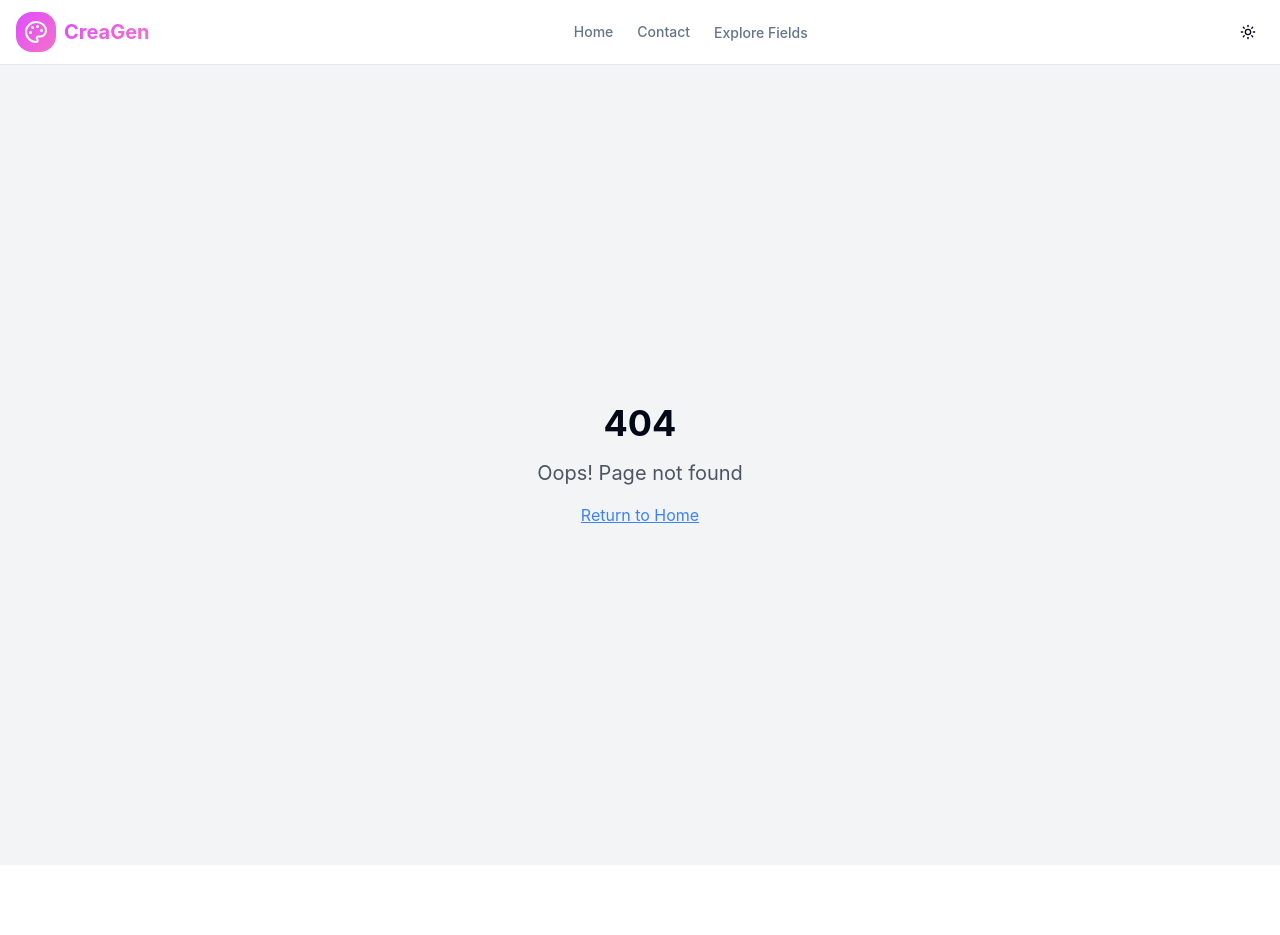
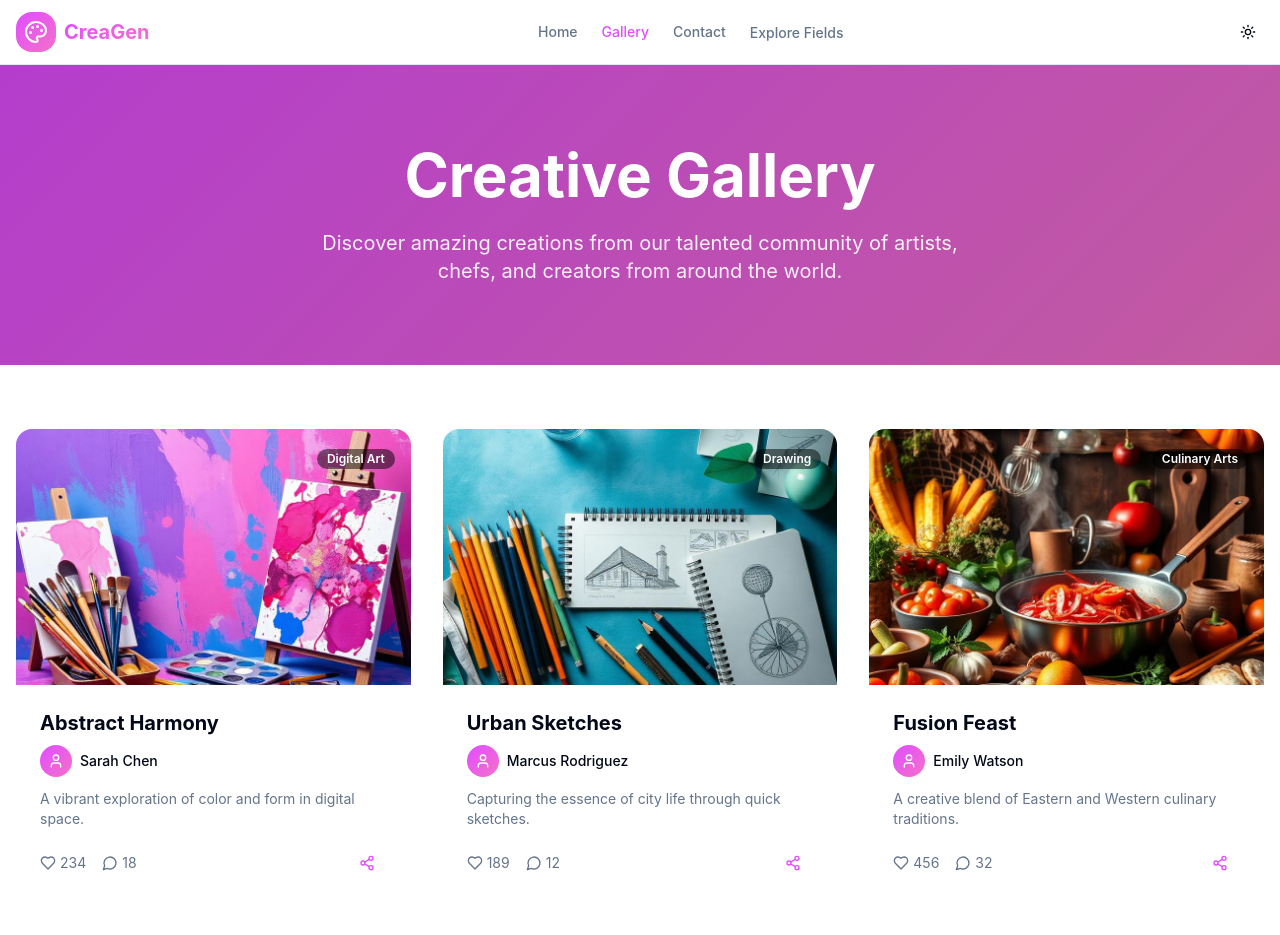
Before and after one commit to Noumek2/CreaGen, a React (Vite) app: page /gallery in a window 1280 px wide. Before the commit this address had no page. Shown: the top 935 px of the page. Before the commit the page ends 865 px from the top, so only its background shows below. Built offline with nearby package versions, Linux system fonts and the light colour scheme.

Commit message:
Add Gallery Page

```diff
--- a/src/App.tsx
+++ b/src/App.tsx
@@ -8,6 +8,7 @@ import { ThemeProvider } from "@/components/ThemeProvider";
 import Navigation from "@/components/Navigation";
 import Index from "./pages/Index";
 import Auth from "./pages/Auth";
+import Gallery from "./pages/Gallery";
 import Contact from "./pages/Contact";
 import PaintingPage from "./pages/PaintingPage";
 import DrawingPage from "./pages/DrawingPage";
@@ -28,6 +29,7 @@ const AppContent = () => {
       <Routes>
         <Route path="/" element={<Index />} />
         <Route path="/auth" element={<Auth />} />
+        <Route path="/gallery" element={<Gallery />} />
         <Route path="/contact" element={<Contact />} />
         <Route path="/painting" element={<PaintingPage />} />
         <Route path="/drawing" element={<DrawingPage />} />
--- a/src/components/Hero.tsx
+++ b/src/components/Hero.tsx
@@ -85,10 +85,12 @@ export const Hero = () => {
             Start Creating
             <Palette className="ml-2 h-5 w-5" />
           </Button>
-          <Button variant="outline" size="lg" className="text-lg px-8 py-6 bg-white/20 border-white/30 text-white hover:bg-black/40">
-            Explore Gallery
-            <Sparkles className="ml-2 h-5 w-5" />
-          </Button>
+          <Link to="/gallery">
+            <Button variant="outline" size="lg" className="text-lg px-8 py-6 bg-white/20 border-white/30 text-white hover:bg-black/40">
+              Explore Gallery
+              <Sparkles className="ml-2 h-5 w-5" />
+            </Button>
+          </Link>
         </div>
 
         {/* Creative Icons */}
--- a/src/components/Navigation.tsx
+++ b/src/components/Navigation.tsx
@@ -11,6 +11,7 @@ const Navigation = () => {
 
   const navItems = [
     { path: "/", label: "Home" },
+    { path: "/gallery", label: "Gallery" },
     { path: "/contact", label: "Contact" },
   ];
 
--- /dev/null
+++ b/src/pages/Gallery.tsx
@@ -0,0 +1,178 @@
+import { Button } from "@/components/ui/button";
+import { Card, CardContent } from "@/components/ui/card";
+import { Badge } from "@/components/ui/badge";
+import { Heart, MessageCircle, Share2, User } from "lucide-react";
+import paintingImage from "@/assets/painting-art.jpg";
+import drawingImage from "@/assets/drawing-art.jpg";
+import cookingImage from "@/assets/cooking-art.jpg";
+
+const Gallery = () => {
+  const galleryItems = [
+    {
+      id: 1,
+      title: "Abstract Harmony",
+      author: "Sarah Chen",
+      category: "Digital Art",
+      image: paintingImage,
+      likes: 234,
+      comments: 18,
+      description: "A vibrant exploration of color and form in digital space."
+    },
+    {
+      id: 2,
+      title: "Urban Sketches",
+      author: "Marcus Rodriguez",
+      category: "Drawing",
+      image: drawingImage,
+      likes: 189,
+      comments: 12,
+      description: "Capturing the essence of city life through quick sketches."
+    },
+    {
+      id: 3,
+      title: "Fusion Feast",
+      author: "Emily Watson",
+      category: "Culinary Arts",
+      image: cookingImage,
+      likes: 456,
+      comments: 32,
+      description: "A creative blend of Eastern and Western culinary traditions."
+    },
+    {
+      id: 4,
+      title: "Digital Dreams",
+      author: "Alex Kim",
+      category: "Digital Art",
+      image: paintingImage,
+      likes: 312,
+      comments: 24,
+      description: "Surreal landscapes created in the digital realm."
+    },
+    {
+      id: 5,
+      title: "Charcoal Portraits",
+      author: "Isabella Martinez",
+      category: "Drawing",
+      image: drawingImage,
+      likes: 278,
+      comments: 19,
+      description: "Emotional depth captured through traditional charcoal techniques."
+    },
+    {
+      id: 6,
+      title: "Artisan Pastries",
+      author: "James Thompson",
+      category: "Culinary Arts",
+      image: cookingImage,
+      likes: 389,
+      comments: 28,
+      description: "Handcrafted pastries that are as beautiful as they are delicious."
+    }
+  ];
+
+  return (
+    <div className="min-h-screen bg-background">
+      {/* Header Section */}
+      <section className="py-20 bg-gradient-creative relative overflow-hidden">
+        <div className="absolute inset-0 bg-black/20" />
+        <div className="relative z-10 container mx-auto px-4 text-center">
+          <h1 className="text-4xl md:text-6xl font-bold text-white mb-6">
+            Creative Gallery
+          </h1>
+          <p className="text-xl text-white/90 max-w-2xl mx-auto">
+            Discover amazing creations from our talented community of artists, chefs, and creators from around the world.
+          </p>
+        </div>
+      </section>
+
+      {/* Gallery Grid */}
+      <section className="py-16">
+        <div className="container mx-auto px-4">
+          <div className="grid grid-cols-1 md:grid-cols-2 lg:grid-cols-3 gap-8">
+            {galleryItems.map((item) => (
+              <Card key={item.id} className="group overflow-hidden border-0 shadow-card hover:shadow-glow transition-all duration-300">
+                <div className="relative overflow-hidden">
+                  <img
+                    src={item.image}
+                    alt={item.title}
+                    className="w-full h-64 object-cover group-hover:scale-105 transition-transform duration-300"
+                  />
+                  <div className="absolute top-4 right-4">
+                    <Badge variant="secondary" className="bg-black/50 text-white border-0">
+                      {item.category}
+                    </Badge>
+                  </div>
+                </div>
+
+                <CardContent className="p-6">
+                  <h3 className="text-xl font-bold mb-2 text-foreground">
+                    {item.title}
+                  </h3>
+
+                  <div className="flex items-center gap-2 mb-3">
+                    <div className="w-8 h-8 rounded-full bg-gradient-creative flex items-center justify-center">
+                      <User className="w-4 h-4 text-white" />
+                    </div>
+                    <span className="text-sm font-medium text-foreground">
+                      {item.author}
+                    </span>
+                  </div>
+
+                  <p className="text-muted-foreground text-sm mb-4 line-clamp-2">
+                    {item.description}
+                  </p>
+
+                  <div className="flex items-center justify-between">
+                    <div className="flex items-center gap-4 text-sm text-muted-foreground">
+                      <div className="flex items-center gap-1">
+                        <Heart className="w-4 h-4" />
+                        <span>{item.likes}</span>
+                      </div>
+                      <div className="flex items-center gap-1">
+                        <MessageCircle className="w-4 h-4" />
+                        <span>{item.comments}</span>
+                      </div>
+                    </div>
+
+                    <Button variant="ghost" size="sm" className="text-creative-purple hover:text-creative-pink">
+                      <Share2 className="w-4 h-4" />
+                    </Button>
+                  </div>
+                </CardContent>
+              </Card>
+            ))}
+          </div>
+
+          {/* Load More Button */}
+          <div className="text-center mt-12">
+            <Button variant="outline" size="lg" className="px-8 py-6">
+              Load More Creations
+            </Button>
+          </div>
+        </div>
+      </section>
+
+      {/* CTA Section */}
+      <section className="py-16 bg-muted/30">
+        <div className="container mx-auto px-4 text-center">
+          <h2 className="text-3xl font-bold mb-4">
+            Share Your Creativity
+          </h2>
+          <p className="text-muted-foreground mb-8 max-w-2xl mx-auto">
+            Join our community of creators and showcase your artistic journey. Upload your creations and inspire others.
+          </p>
+          <div className="flex flex-col sm:flex-row gap-4 justify-center">
+            <Button size="lg" className="bg-gradient-creative text-white hover:opacity-90">
+              Upload Creation
+            </Button>
+            <Button variant="outline" size="lg">
+              Join Community
+            </Button>
+          </div>
+        </div>
+      </section>
+    </div>
+  );
+};
+
+export default Gallery;
```
